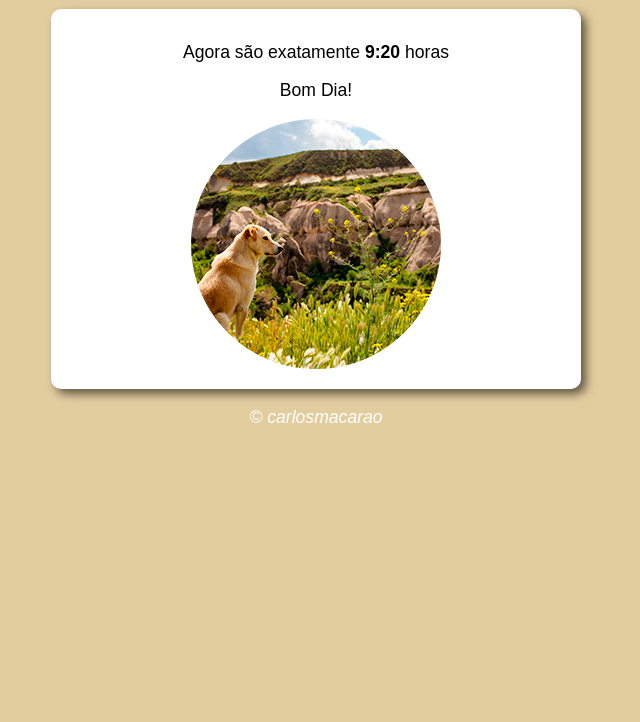
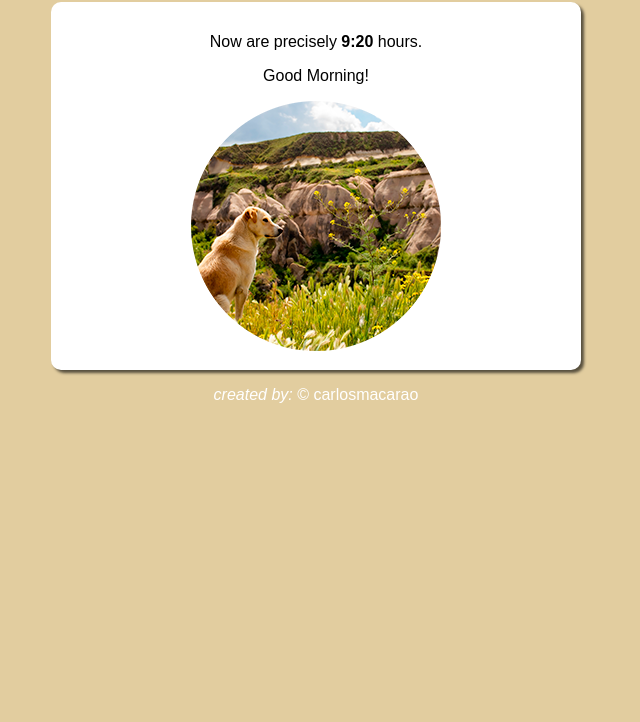
Before and after one commit to carlosmacarao/hour-of-day, a plain HTML site: page ex01.html in a window 1280 px wide. Shown: the part 78-800 px from the top of the page, without its empty margins (324-964 px from the left). Drawn offline with Linux system fonts and the light colour scheme.

Commit message:
updating...

```diff
--- a/estilo.css
+++ /dev/null
@@ -1,27 +0,0 @@
-@charset "UTF-8";
-
-body {
-    background-color: rgb(70, 142, 236);
-    font: normal 1.1em Arial;
-}
-
-header {
-    color: #fff;
-    text-align: center;
-}
-
-section {
-    background-color: #fff;
-    border-radius: 10px;
-    padding: 15px;
-    width: 500px;
-    margin: auto;
-    box-shadow: 5px 5px 10px rgba(0, 0, 0, 0.575);
-    text-align: center;
-}
-
-footer {
-    color: #fff;
-    text-align: center;
-    font-style: italic;
-}
--- a/modelo.html
+++ b/ex01.html
@@ -1,31 +1,28 @@
 <!DOCTYPE html>
-<html lang="pt">
+<html lang="en">
 <head>
     <meta charset="UTF-8">
     <meta http-equiv="X-UA-Compatible" content="IE=edge">
     <meta name="viewport" content="width=device-width, initial-scale=1.0">
-    <title>Hora do Dia</title>
-    <link rel="stylesheet" href="estilo.css">
+    <title>Hour of Day</title>
+    <link rel="stylesheet" href="style.css">
 </head>
-<body onload="carregar()">
+<body onload="carry()">
     <header>
-        <h1>Hora do Dia</h1>
+        <h1>Hour of Day</h1>
     </header>
 
     <section>
-        <div id="msg">
-            Aqui vai aparecer a mensagem...
+        <div id="res">
+
         </div>
-
         <div>
             <img id="imagem" src="manha.png" alt="">
         </div>
     </section>
 
     <footer>
-        <p>
-            &copy; carlosmacarao
-        </p>
+        <p><em>created by:</em> &copy; <a href="https://carlosmacaraodev.netlify.app" target="_blank">carlosmacarao</a> </p>
     </footer>
 
     <script src="script.js"></script>
--- a/script.js
+++ b/script.js
@@ -1,27 +1,27 @@
-function carregar() {
-    var msg = document.querySelector('div#msg');
-    var img = document.querySelector('img#imagem');
+function carry() {
+    let now = new Date()
+    let hour = now.getHours()
+    let min = now.getMinutes()
 
-    var data = new Date();
-    var hora = data.getHours();
-    var min = data.getMinutes();
+    let res = document.querySelector('div#res')
+    let img = document.querySelector('img#imagem')
+    let body = document.body
 
-    msg.innerHTML = `<p> Agora são exatamente <strong>${hora}:${min}</strong> horas</p>`
+    res.innerHTML = `<p> Now are precisely <strong>${hour}:${min}</strong> hours. </p>`
 
-    if (hora >= 0 && hora < 12) {
-        msg.innerHTML += '<p> Bom Dia! </p>'
+    if (hour >= 0 && hour < 12) {
+        res.innerHTML += '<p> Good Morning! </p>'
         img.src = 'manha.png'
-        document.body.style.background = '#e2cd9f'
+        body.style.background = '#e2cd9f'
 
-    } else if (hora >= 12 && hora < 18) {
-        msg.innerHTML += '<p> Boa Tarde! </p>'
+    } else if (hour < 18) {
+        res.innerHTML += '<p> Good Afternoon! </p>'
         img.src = 'tarde.png'
-        document.body.style.background = '#B9846F'
+        body.style.background = '#b9846f'
 
     } else {
-        msg.innerHTML += '<p> Boa Noite! </p>'
+        res.innerHTML += '<p> Good Evening! </p>'
         img.src = 'noite.png'
-        document.body.style.background = '#515154'
-
+        body.style.background = '#515154'
     }
 }
--- /dev/null
+++ b/style.css
@@ -0,0 +1,34 @@
+body {
+    background-color: #468EEC;
+    color: #fff;
+    font: normal 1em Arial;
+}
+
+header {
+    text-align: center;
+}
+
+section {
+    background-color: #fff;
+    width: 500px;
+    color: black;
+    padding: 15px;
+    border-radius: 10px;
+    margin: auto;
+    box-shadow: 3px 3px 3px rgba(0, 0, 0, 0.615);
+    font: normal 1em Arial;
+    text-align: center;
+}
+
+a {
+    text-decoration: none;
+    color: #fff;
+}
+
+a:hover {
+    text-decoration: underline;
+}
+
+footer {
+    text-align: center;
+}
```
